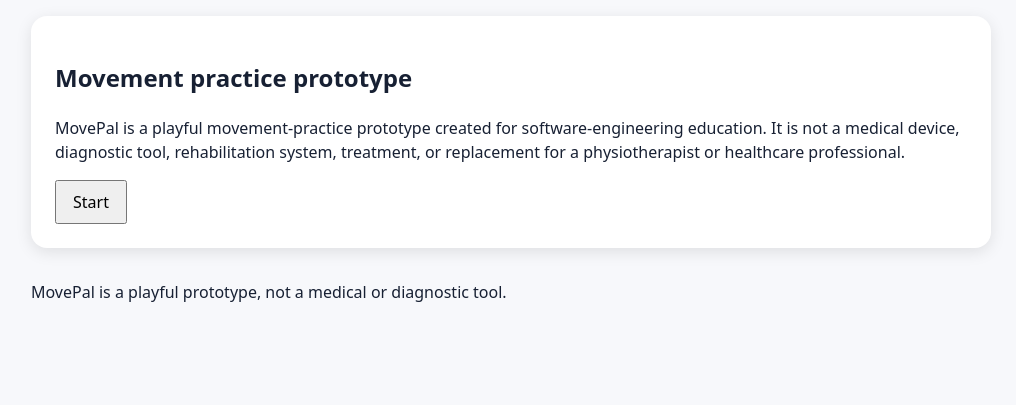
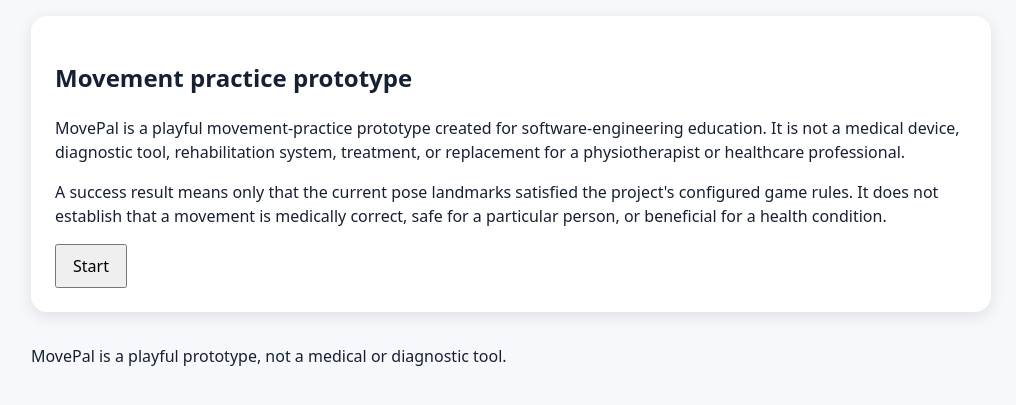
Before and after one commit to SE4CVndNN/movepal, a Flask app: page / in a window 1280 px wide. Shown: the part 163-568 px from the top of the page, without its empty margins (129-1145 px from the left). Run offline with Flask 3, Linux system fonts and the light colour scheme.

Commit message:
fix wordings according to the content baseline document

```diff
--- a/app/templates/index.html
+++ b/app/templates/index.html
@@ -5,6 +5,7 @@
 <section class="card" data-screen="start">
   <h2>Movement practice prototype</h2>
   <p>MovePal is a playful movement-practice prototype created for software-engineering education. It is not a medical device, diagnostic tool, rehabilitation system, treatment, or replacement for a physiotherapist or healthcare professional.</p>
+  <p>A success result means only that the current pose landmarks satisfied the project's configured game rules. It does not establish that a movement is medically correct, safe for a particular person, or beneficial for a health condition.</p>
   <button type="button" data-goto="activity">Start</button>
 </section>
 
@@ -29,6 +30,7 @@
   <h2>Live camera</h2>
   <video id="camera-preview" autoplay playsinline muted></video>
   <p>Camera frames are processed temporarily and are not stored by default.</p>
+  <p>Please click on Stop Camera or Reset to stop recording.</p>
   <button type="button" id="stop-camera-btn">Stop Camera</button>
   <button type="button" data-goto="feedback">Simulate attempt</button>
 </section>
```
